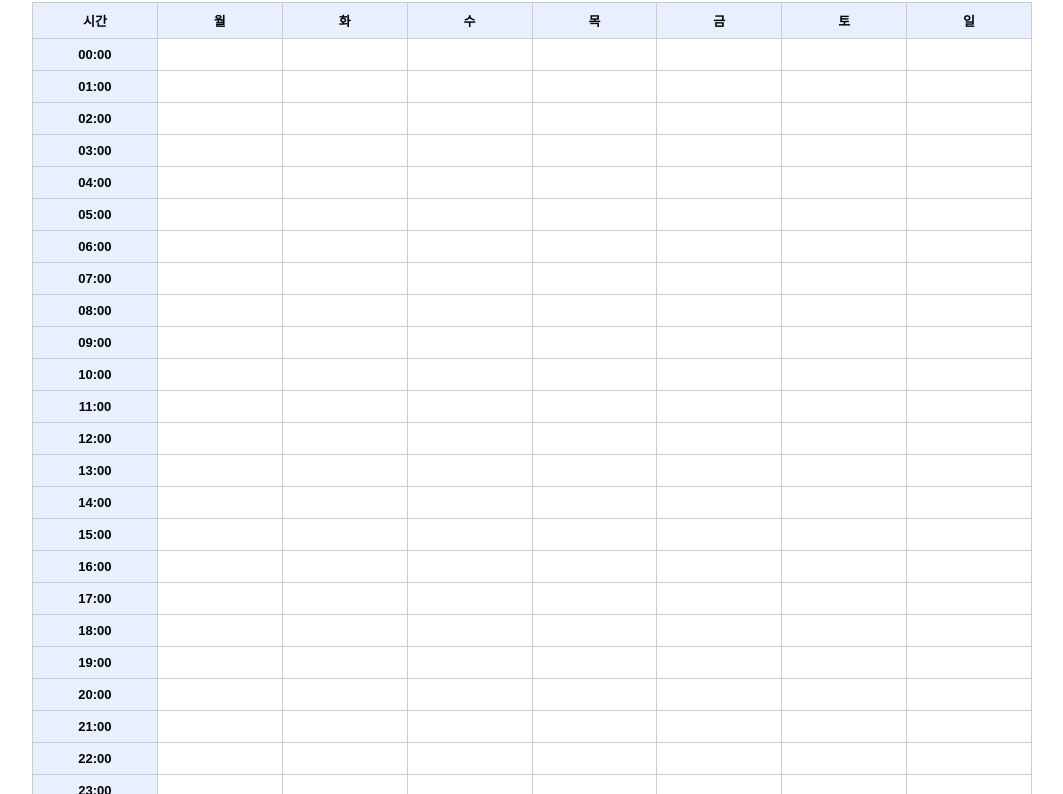
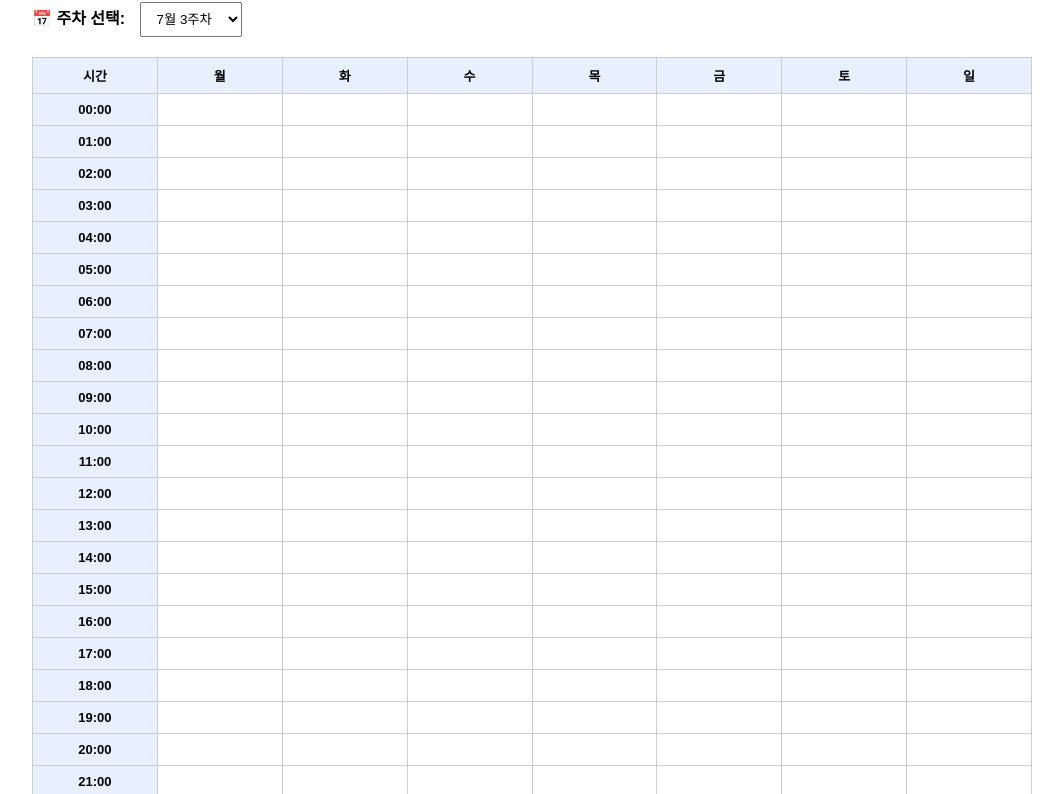
Before and after one commit to rion03/Teraland, a plain HTML site: page hastati-confirm.html in a window 1280 px wide. Shown: the part 151-945 px from the top of the page, without its empty margins (108-1171 px from the left). Drawn offline with Linux system fonts and the light colour scheme; sample sign-in values are in the browser's storage.

Commit message:
Update hastati-confirm.html

```diff
--- a/hastati-confirm.html
+++ b/hastati-confirm.html
@@ -8,6 +8,8 @@
     main { max-width: 1000px; margin: auto; background: white; padding: 40px;
            border-radius: 12px; box-shadow: 0 2px 10px rgba(0,0,0,0.1); }
     h2 { color: #2f80ed; margin-bottom: 10px; }
+    label { font-weight: bold; margin-right: 10px; }
+    select { padding: 8px 12px; margin-bottom: 20px; }
     table { width: 100%; border-collapse: collapse; table-layout: fixed; }
     th, td {
       border: 1px solid #ccc; padding: 8px; text-align: center;
@@ -25,7 +27,9 @@
 </head>
 <body>
 <main>
-  <h2>하스타티 확정 스케줄표 (이번 주)</h2>
+  <h2>하스타티 확정 스케줄표</h2>
+  <label for="week-select">📅 주차 선택:</label>
+  <select id="week-select"></select>
   <table>
     <thead>
       <tr>
@@ -42,22 +46,34 @@
     <tbody id="schedule-body"></tbody>
   </table>
 </main>
+
 <script>
   const isAdmin = sessionStorage.getItem("isAdmin") === "true";
   const userId = sessionStorage.getItem("currentUser");
   const user = userId ? JSON.parse(localStorage.getItem("user_" + userId)) : null;
+
   if (!user && !isAdmin) {
     alert("로그인이 필요합니다.");
     location.href = "hastati.html";
   }
+
+  const weekSelect = document.getElementById("week-select");
 
   function getMonday(date) {
     const d = new Date(date);
     const day = d.getDay();
     const diff = (day === 0 ? -6 : 1) - day;
     d.setDate(d.getDate() + diff);
-    d.setHours(0, 0, 0, 0);
+    d.setHours(0,0,0,0);
     return d;
+  }
+
+  function getWeekNumber(d) {
+    const date = new Date(d.getFullYear(), d.getMonth(), d.getDate());
+    const firstDay = new Date(date.getFullYear(), date.getMonth(), 1);
+    const firstMonday = getMonday(firstDay);
+    const diffDays = Math.floor((date - firstMonday) / (1000 * 60 * 60 * 24));
+    return Math.floor(diffDays / 7) + 1;
   }
 
   function getWeekDates(startDate) {
@@ -70,6 +86,23 @@
     return dates;
   }
 
+  function populateWeekOptions() {
+    const now = new Date();
+    const baseMonday = getMonday(now);
+
+    for (let i = -1; i <= 2; i++) {
+      const weekMonday = new Date(baseMonday);
+      weekMonday.setDate(baseMonday.getDate() + i * 7);
+      const weekNum = getWeekNumber(weekMonday);
+      const month = weekMonday.getMonth() + 1;
+      const label = `${month}월 ${weekNum}주차`;
+      const value = weekMonday.toISOString().split("T")[0];
+      const opt = new Option(label, value);
+      if (i === 0) opt.selected = true;
+      weekSelect.appendChild(opt);
+    }
+  }
+
   function deleteSchedule(key) {
     if (!confirm("이 일정을 삭제하시겠습니까?")) return;
     localStorage.removeItem(key);
@@ -78,7 +111,8 @@
   }
 
   function renderSchedule() {
-    const monday = getMonday(new Date());
+    const selected = weekSelect.value;
+    const monday = new Date(selected);
     const weekDates = getWeekDates(monday);
     const scheduleMap = {};
     const scheduleKeys = {};
@@ -95,25 +129,20 @@
 
     for (let key in localStorage) {
       if (key.startsWith("schedule_approved_")) {
-        try {
         const s = JSON.parse(localStorage.getItem(key));
-          const scheduleDate = new Date(s.date).toISOString().split("T")[0];
-          if (!weekDates.includes(scheduleDate)) continue;
-
+        if (!weekDates.includes(s.date)) continue;
         const startHour = parseInt(s.start.split(":")[0]);
         const endHour = parseInt(s.end.split(":")[0]);
+        const date = s.date;
 
         for (let h = startHour; h < endHour; h++) {
           const hourKey = h.toString().padStart(2, '0') + ":00";
-            if (scheduleMap[hourKey][scheduleDate]) {
-              scheduleMap[hourKey][scheduleDate] += ` / ${s.nickname}`;
+          if (scheduleMap[hourKey][date]) {
+            scheduleMap[hourKey][date] += ` / ${s.nickname}`;
           } else {
-              scheduleMap[hourKey][scheduleDate] = s.nickname;
+            scheduleMap[hourKey][date] = s.nickname;
           }
-            scheduleKeys[hourKey][scheduleDate].push(key);
-          }
-        } catch (e) {
-          console.error("JSON 파싱 오류:", key, e);
+          scheduleKeys[hourKey][date].push(key);
         }
       }
     }
@@ -140,6 +169,8 @@
     }
   }
 
+  weekSelect.addEventListener("change", renderSchedule);
+  populateWeekOptions();
   renderSchedule();
 </script>
 </body>
```
Lines whose indentation alone changed are shown as unchanged.
